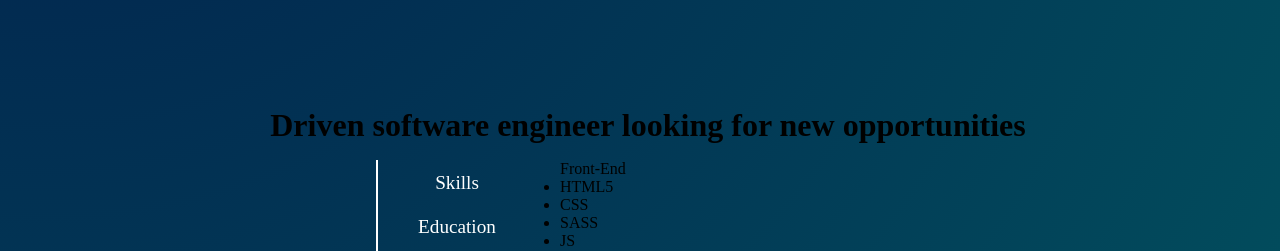
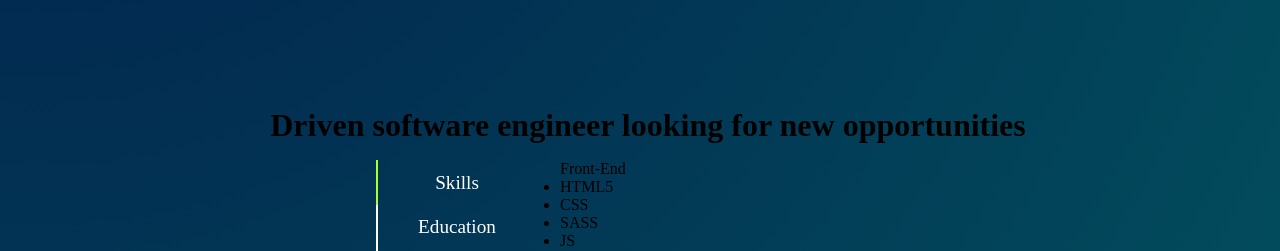
Before and after one commit to JSchoonbrood/Portfolio, a React (Create React App) app: page / in a window 1280 px wide. Shown: the part 831-1082 px from the top of the page. Built offline with nearby package versions, Linux system fonts and the light colour scheme.

Commit message:
Dynamic CSS changes

```diff
--- a/src/components/about/About.tsx
+++ b/src/components/about/About.tsx
@@ -2,10 +2,12 @@ import React, {useState} from 'react'
 import './about.scss'
 
 const About = () => {
-  const [activeComponent, setActiveComponent] = useState(0) // State 0 = Skills
+  const [activeComponent, setActiveComponent] = useState(0); // State 0 = Skills
+  const [isActive, setActive] = useState(0);
 
   const handleClick = (component: number) => {
     setActiveComponent(activeComponent => component);
+    setActive(isActive => component);
   }
 
   const Skills = () => (
@@ -70,9 +72,9 @@ const About = () => {
       <div className="about__container">
         <div className="select-indicator"></div>
         <div className="about__sections">
-          <button onClick={() => handleClick(0)}>Skills</button>
-          <button onClick={() => handleClick(1)}>Education</button>
-          <button onClick={() => handleClick(2)}>Hobbies</button>
+          <button onClick={() => handleClick(0)} className={isActive == 0 ? "active" : ""}>Skills</button>
+          <button onClick={() => handleClick(1)} className={isActive == 1 ? "active" : ""}>Education</button>
+          <button onClick={() => handleClick(2)} className={isActive == 2 ? "active" : ""}>Hobbies</button>
         </div>
 
         <div className="about__opt-info">
--- a/src/components/about/about.scss
+++ b/src/components/about/about.scss
@@ -34,7 +34,7 @@
 		border-left: 0.15rem solid;
 	}
 
-	button.active {
+	.active {
 		border-left: 0.15rem solid greenyellow;
 	}
 
```
